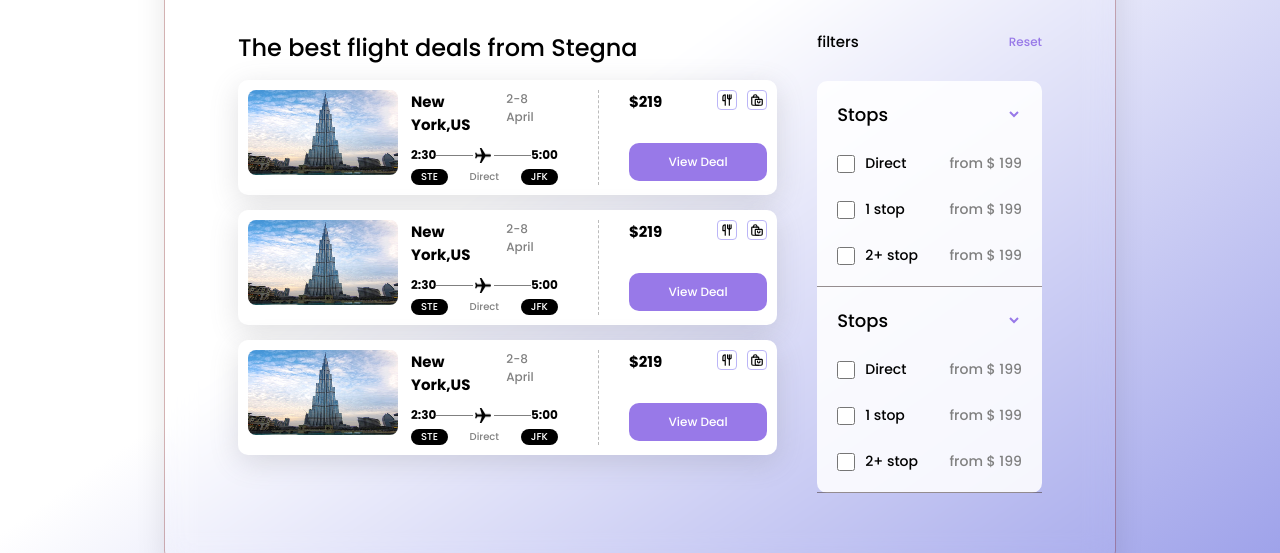
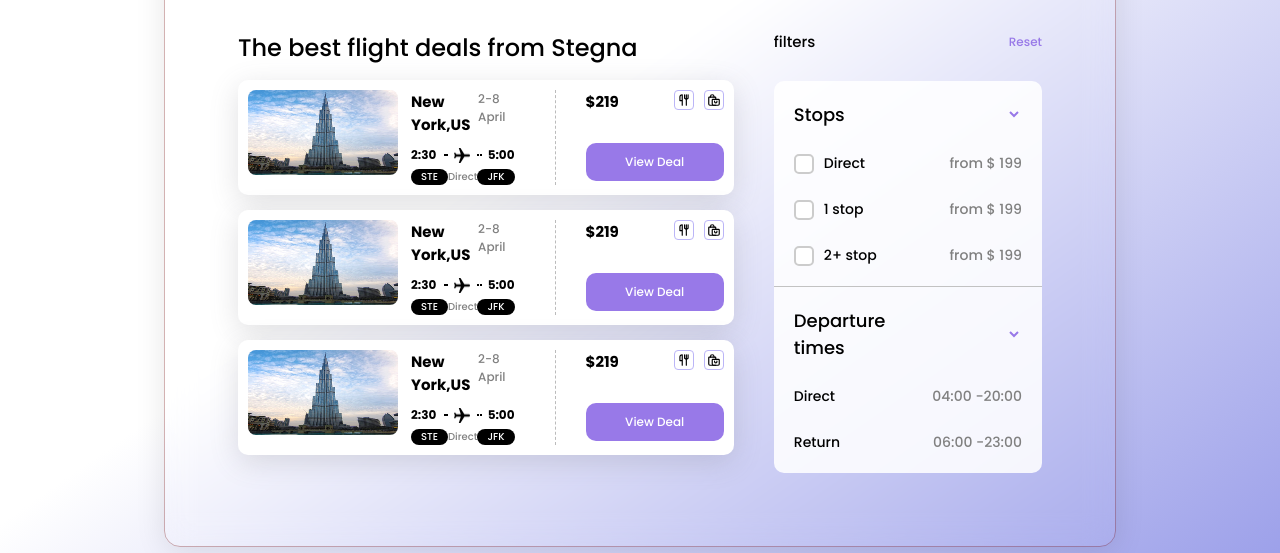
Before and after one commit to amitpal97/touriest-design, a plain HTML site: page index.html in a window 1280 px wide. Shown: the part 475-1028 px from the top of the page. Drawn offline with Linux system fonts and the light colour scheme.

Commit message:
css fixed

```diff
--- a/common.css
+++ b/common.css
@@ -3,8 +3,6 @@
   padding: 0;
   box-sizing: border-box;
 }
-
-
 
 img,
 video {
@@ -41,3 +39,34 @@
   margin: 0 auto;
   width: 85%;
 }
+
+/* comoon */
+
+.styled-checkbox {
+  appearance: none;
+  width: 20px;
+  height: 20px;
+  border: 2px solid #ccc;
+  background-color: white;
+  position: relative;
+  cursor: pointer;
+  border-radius: 5px;
+}
+
+.styled-checkbox:checked {
+  border-radius: 5px;
+  border-color: white;
+  background: #9879e8; /* Customize checkbox background */
+}
+
+.styled-checkbox:checked::before {
+  content: "";
+  position: absolute;
+  top: 0px;
+  left: 5px;
+  width: 5px;
+  height: 11px;
+  border: 2px solid white;
+  border-width: 0 2px 2px 0;
+  transform: rotate(45deg);
+}
--- a/index.html
+++ b/index.html
@@ -350,7 +350,7 @@
 
                 <div class="rightwrapper-fliterdata-blocktwo">
                   <div class="fliterdata-blocktwo-blockone">
-                    <input type="checkbox" />
+                    <input type="checkbox" class="styled-checkbox" />
                     <p>Direct</p>
                   </div>
                   <div class="fliterdata-blocktwo-blocktwo">
@@ -360,7 +360,7 @@
 
                 <div class="rightwrapper-fliterdata-blocktwo">
                   <div class="fliterdata-blocktwo-blockone">
-                    <input type="checkbox" />
+                    <input type="checkbox" class="styled-checkbox" />
                     <p>1 stop</p>
                   </div>
                   <div class="fliterdata-blocktwo-blocktwo">
@@ -370,7 +370,7 @@
 
                 <div class="rightwrapper-fliterdata-blocktwo">
                   <div class="fliterdata-blocktwo-blockone">
-                    <input type="checkbox" />
+                    <input type="checkbox" class="styled-checkbox" />
                     <p>2+ stop</p>
                   </div>
                   <div class="fliterdata-blocktwo-blocktwo">
@@ -379,43 +379,47 @@
                 </div>
               </div>
 
-              <div class="rightwrapper-fliterdata">
+              <div class="rightwrapper-fliterdata borderbottom">
                 <div class="rightwrapper-fliterdata-blockone">
-                  <p>Stops</p>
+                  <p>Departure times</p>
                   <select name="" id="">
                     <option value="hi"></option>
                   </select>
                 </div>
 
-                <div class="rightwrapper-fliterdata-blocktwo">
-                  <div class="fliterdata-blocktwo-blockone">
-                    <input type="checkbox" />
-                    <p>Direct</p>
+                <div>
+                  <div class="rightwrapper-fliterdata-blocktwo">
+                    <div class="fliterdata-blocktwo-blockone">
+                      <!-- <input type="checkbox" class="styled-checkbox" /> -->
+                      <p>Direct</p>
+                    </div>
+                    <div class="fliterdata-blocktwo-blocktwo">
+                      <p>04:00 -20:00</p>
+                    </div>
                   </div>
-                  <div class="fliterdata-blocktwo-blocktwo">
-                    <p>from $ 199</p>
-                  </div>
+
+                  <!-- <div><input type="range" /></div> -->
                 </div>
 
                 <div class="rightwrapper-fliterdata-blocktwo">
                   <div class="fliterdata-blocktwo-blockone">
-                    <input type="checkbox" />
-                    <p>1 stop</p>
+                    <!-- <input type="checkbox" class="styled-checkbox" /> -->
+                    <p>Return</p>
                   </div>
                   <div class="fliterdata-blocktwo-blocktwo">
-                    <p>from $ 199</p>
+                    <p>06:00 -23:00</p>
                   </div>
                 </div>
 
-                <div class="rightwrapper-fliterdata-blocktwo">
+                <!-- <div class="rightwrapper-fliterdata-blocktwo">
                   <div class="fliterdata-blocktwo-blockone">
-                    <input type="checkbox" />
+                    <input type="checkbox" class="styled-checkbox" />
                     <p>2+ stop</p>
                   </div>
                   <div class="fliterdata-blocktwo-blocktwo">
-                    <p>from $ 199</p>
+                    <p>04:00 -20:00</p>
                   </div>
-                </div>
+                </div> -->
               </div>
             </div>
           </div>
--- a/style.css
+++ b/style.css
@@ -316,15 +316,17 @@
 .blocktwo-subwrapper-blockone-arrowmain-wrapper {
   display: flex;
   align-items: center;
-  gap: 3px;
+  gap: 7px;
   width: 100%;
+  margin: 0 8px;
 }
 
 .arrowline {
   flex: 1;
   height: 1px;
-  background: grey;
+  /* background: grey; */
   width: 100%;
+  border-top: 2px dotted;
 }
 
 .blocktwo-subwrapper-blockone-imgwrapper {
@@ -435,7 +437,7 @@
   flex-direction: column;
   padding: 20px;
   gap: 25px;
-  border-bottom: 1px solid #4e424296;
+  border-bottom: 1px solid #bbbbbbe3;
 }
 
 .rightwrapper-fliterdata-mainwrapper {
@@ -446,6 +448,7 @@
 .rightwrapper-fliterdata-blockone {
   display: flex;
   justify-content: space-between;
+  gap: 90px;
 }
 .rightwrapper-fliterdata-blockone select {
   border: none;
@@ -471,12 +474,12 @@
   align-items: center;
 }
 
-.fliterdata-blocktwo-blockone input {
+/* .fliterdata-blocktwo-blockone input {
   accent-color: #9599e8;
   width: 18px;
   height: 18px;
   border-radius: 5px;
-}
+} */
 
 .fliterdata-blocktwo-blockone p {
   font-family: Poppins;
@@ -490,3 +493,9 @@
   font-weight: 500;
   font-size: 14px;
 }
+
+/* common */
+
+.borderbottom {
+  border-bottom: none;
+}
```
Lines whose indentation alone changed are shown as unchanged.
